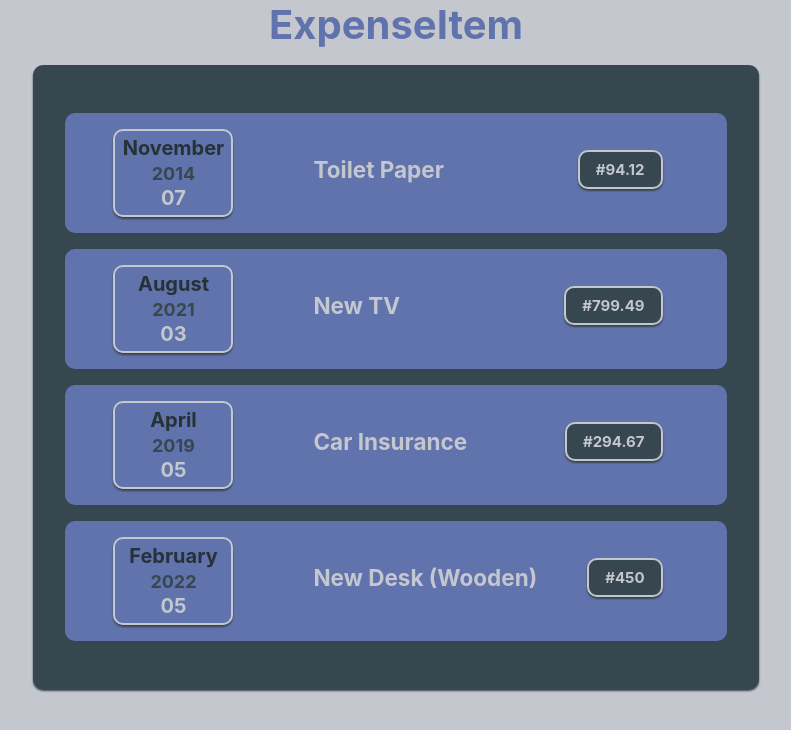
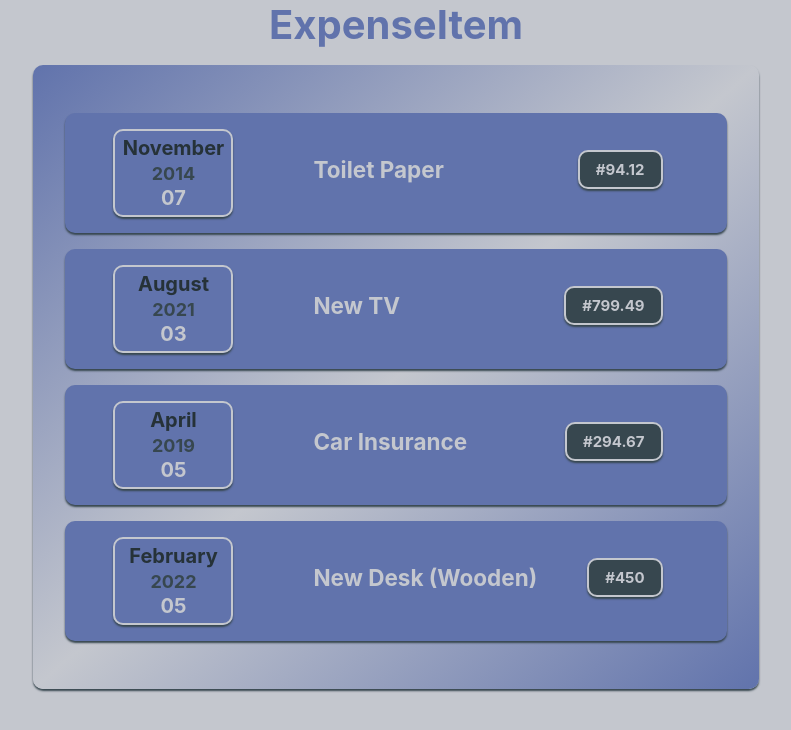
Before and after one commit to TonniPaul/expenseTrackerApp, a React (Create React App) app: page / in a window 1280 px wide. Shown: the top 730 px of the page, without its empty margins (244-1035 px from the left). Built offline with nearby package versions, Linux system fonts and the light colour scheme.

Commit message:
Background change

```diff
--- a/src/index.css
+++ b/src/index.css
@@ -19,7 +19,7 @@
 }
 .expensediv{
   padding: 2rem;
-  background: var(--lighterDark);
+  background-image: linear-gradient(to bottom right,var(--primaryBody), var(--background), var(--primaryBody));
   width: max-content;
   margin:1rem auto;
 }
```
